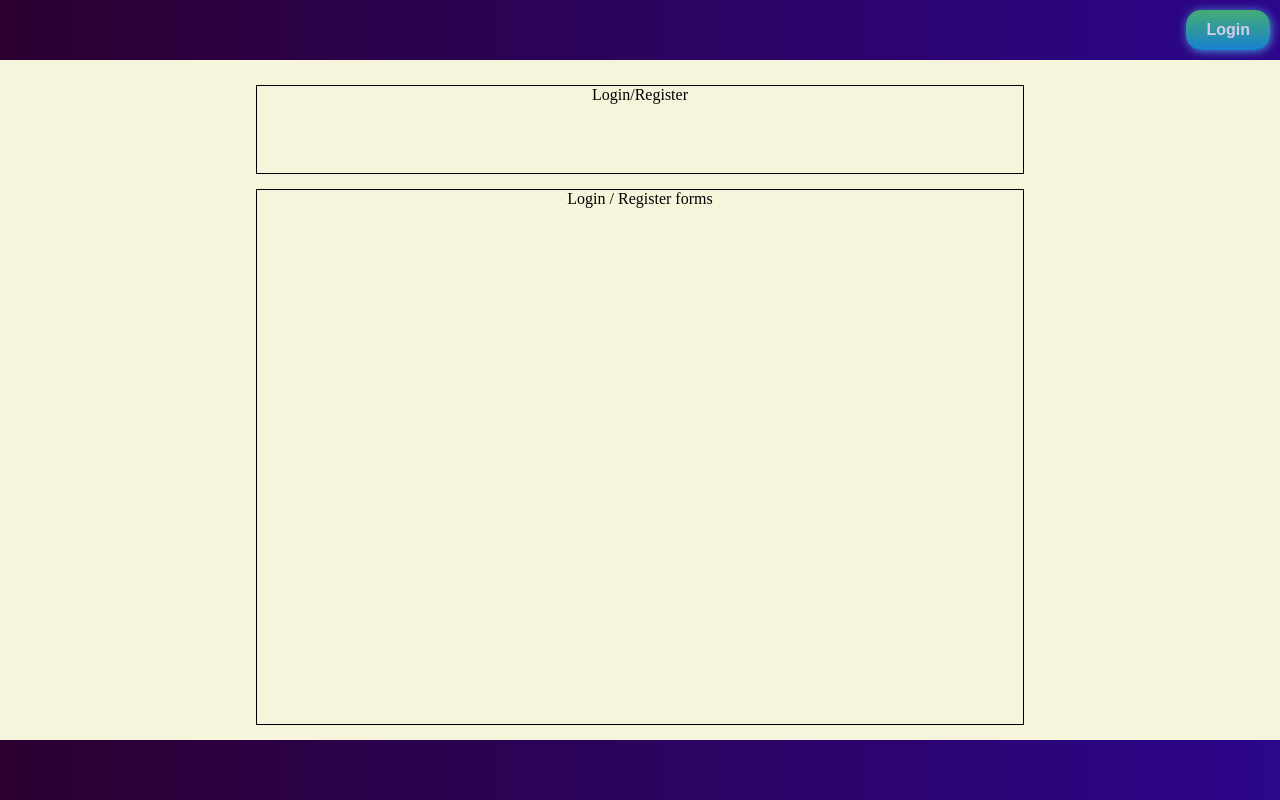
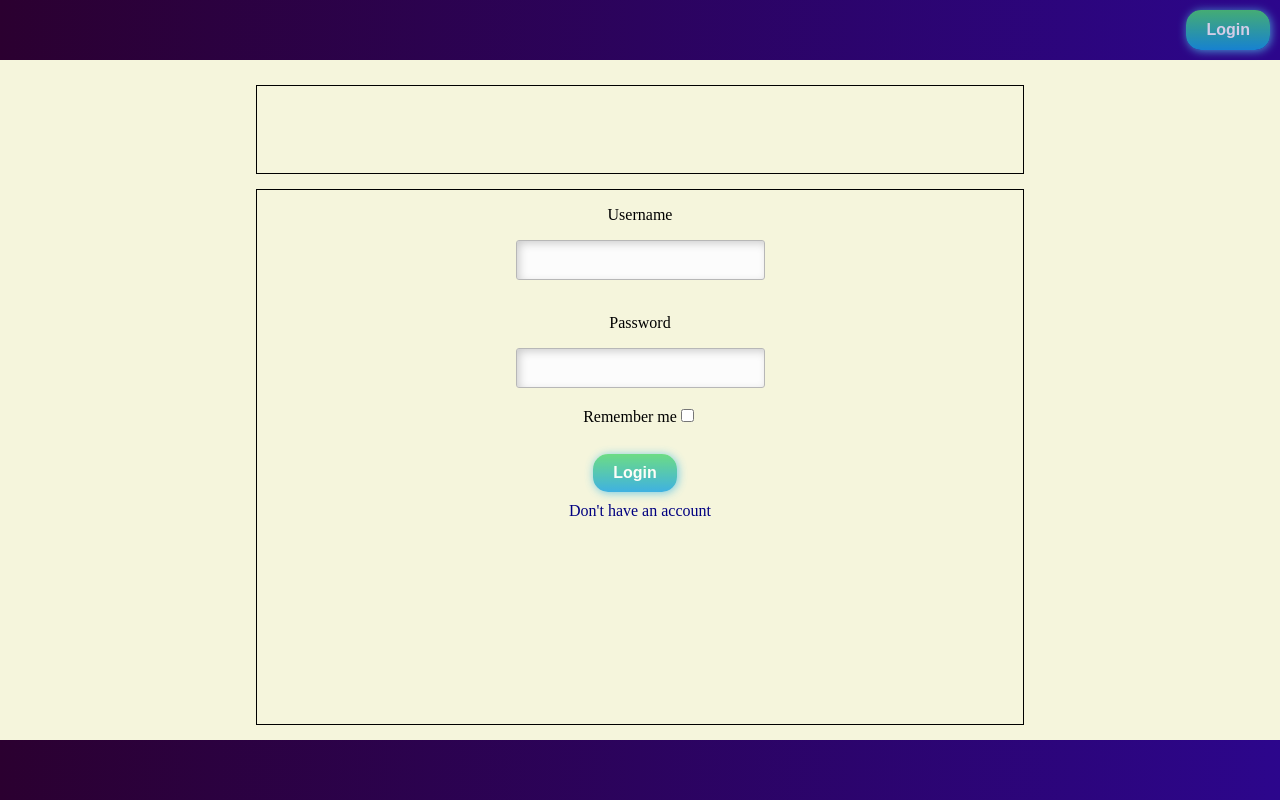
Before and after one commit to Anno008/online-store, a React app in the folder Frontend-React/: page /auth in a window 1280 px wide. Built offline with nearby package versions, Linux system fonts and the light colour scheme.

Commit message:
Updated the auth component. Now it handles if the user wants to login or register

```diff
--- a/Frontend-React/src/components/AuthComponent/AuthComponent.jsx
+++ b/Frontend-React/src/components/AuthComponent/AuthComponent.jsx
@@ -1,10 +1,63 @@
 import React from "react";
+import { login, register } from "../../actions/AuthActions";
+import { connect } from "react-redux";
+import LoginComponent from "./LoginComponent";
+import RegisterComponent from "./RegisterComponent";
+import "components/css/label.css";
 
-const AuthComponent = () => (
-  <React.Fragment>
-    <div className="filter">Login/Register</div>
-    <div className="main">Login / Register forms</div>
-  </React.Fragment>
-);
+class AuthComponent extends React.Component {
+  constructor(props) {
+    super(props);
+    if (props.userState.data != undefined) {
+      location.href = "/";
+    }
+  }
 
-export default AuthComponent;
+  componentWillMount() {
+    this.setState({
+      login: true
+    });
+  }
+
+  handleLinkClick(e, login) {
+    this.setState({
+      login: login
+    });
+  }
+
+  render() {
+    return (
+      <React.Fragment>
+        <div className="filter">
+          <p>
+            {this.props.userState.error ? this.props.userState.error : null}
+          </p>
+        </div>
+        <div className="main">
+          {this.state.login ? <LoginComponent /> : <RegisterComponent />}
+          {this.state.login ?
+            <label
+              className="simpleLabel"
+              onClick={e => this.handleLinkClick(e, false)}>
+              Don't have an account
+            </label>
+              :
+            <label
+              className="simpleLabel"
+              onClick={e => this.handleLinkClick(e, true)}>
+              Already have an account? Sign in
+            </label>
+          }
+        </div>
+      </React.Fragment>
+    );
+  }
+}
+
+const mapStateToProps = state => ({
+  userState: state.userState
+});
+
+const mapDispatchToProps = dispatch => ({});
+
+export default connect(mapStateToProps, mapDispatchToProps)(AuthComponent);
```
